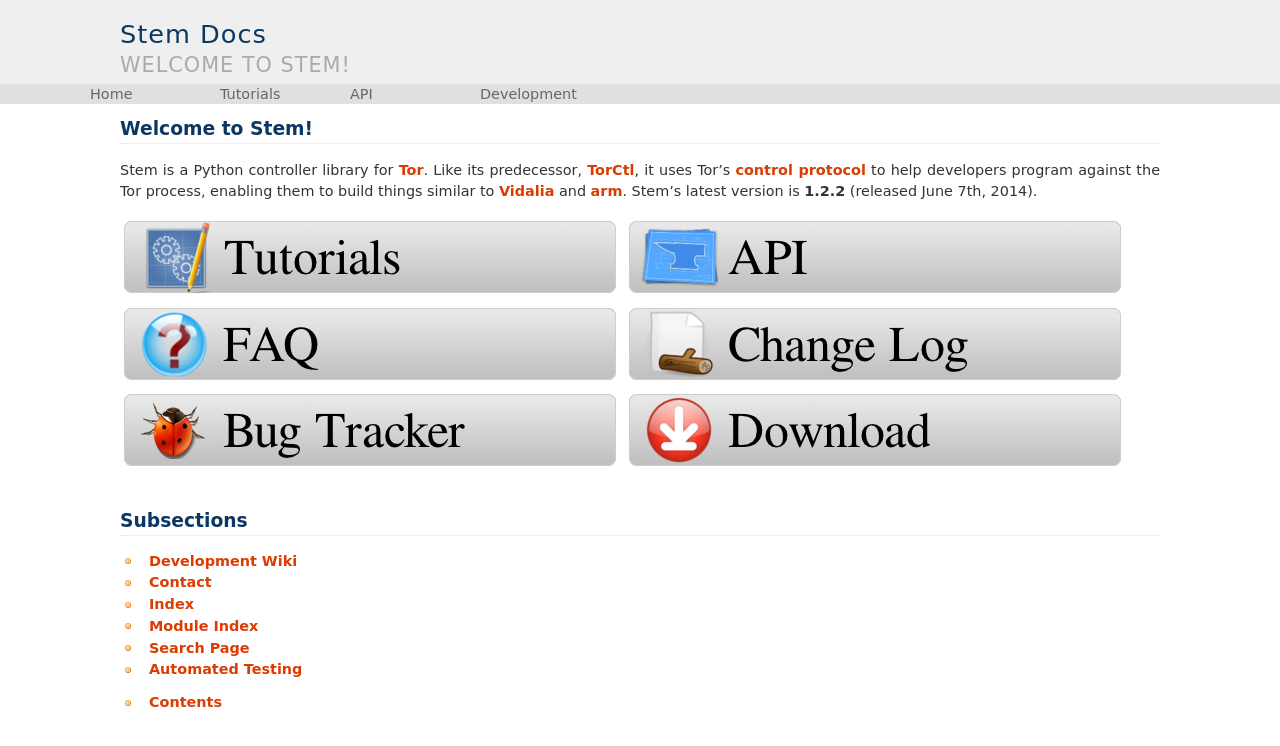
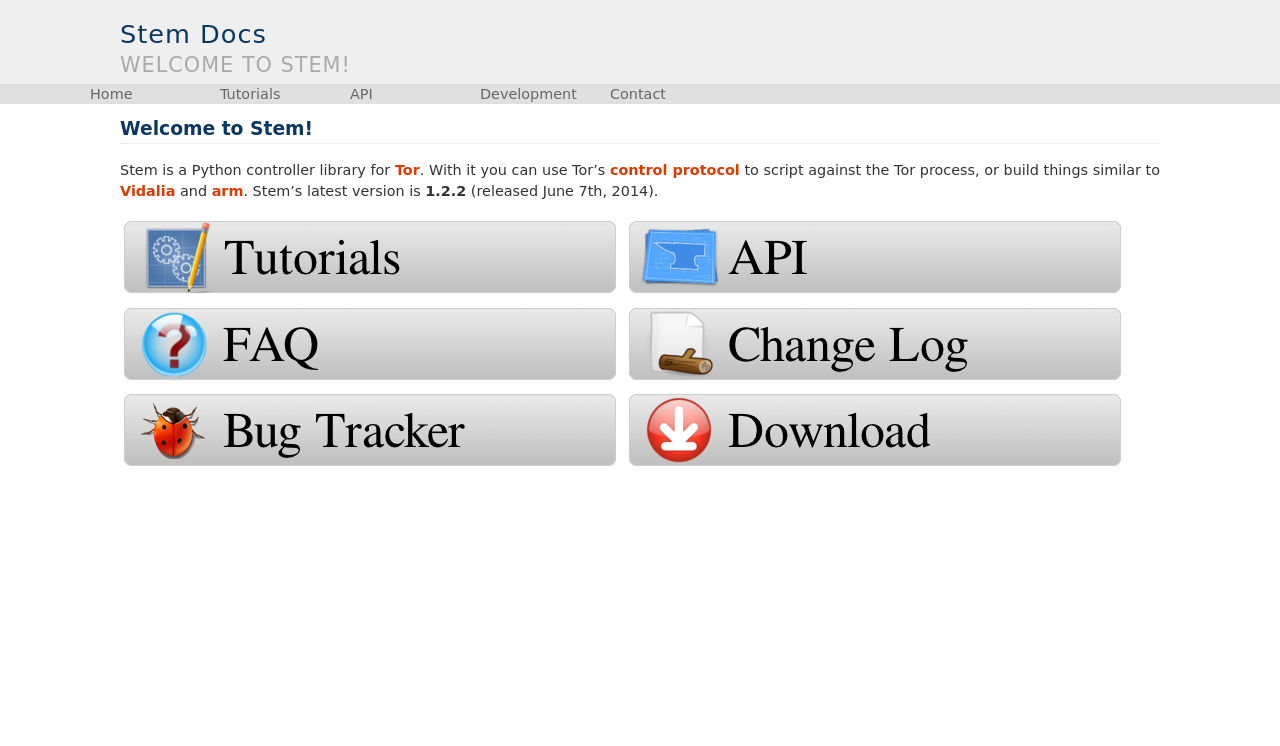
Before and after one commit to torproject/stem, a Sphinx documentation site: the page built from docs/index.rst, in a window 1280 px wide. Shown: the top 746 px of the page. Built offline with Sphinx 7.4.7, drawn with Linux system fonts in a browser that asks for light colours.

Commit message:
Dropping subsections from the main page
On reflection just about none of these were really useful...

  * Development Wiki - Not useful to anyone except me. It's hardly used any
    longer, and the only handy bit is the release checklist. Moved into the
    menu.

  * Contact - Ok, this one *is* useful. Moved to be a top level menu item so
    it's even more visible.

  * Index, Module Index, Search, and Contents - *shrug*

  * Automated Testing - Nobody except me has a reason to care about this. Moved
    the link to the wiki.

I also tweaked the wording on the page to make it even shorter. Short is good,
and there's no reason to continue to mention TorCtl.

```diff
--- a/docs/_templates/layout.html
+++ b/docs/_templates/layout.html
@@ -49,9 +49,11 @@
               <li><a href="{{ pathto('faq') }}">FAQ</a></li>
               <li><a href="{{ pathto('change_log') }}">Change Log</a></li>
               <li><a href="https://trac.torproject.org/projects/tor/wiki/doc/stem/bugs">Bug Tracker</a></li>
+              <li><a href="https://trac.torproject.org/projects/tor/wiki/doc/stem">Wiki</a></li>
               <li><a href="{{ pathto('download') }}">Download</a></li>
             </ul>
           </li>
+          <li><a href="https://www.atagar.com/contact/">Contact</a></li>
         </ul>
 
         {%- block haikurel2 %}
--- a/docs/contents.rst
+++ b/docs/contents.rst
@@ -18,6 +18,7 @@
    tutorials/examples/list_circuits
    tutorials/examples/outdated_relays
    tutorials/examples/persisting_a_consensus
+   tutorials/examples/votes_by_bandwidth_authorities
 
    change_log
    download
--- a/docs/index.rst
+++ b/docs/index.rst
@@ -1,7 +1,7 @@
 Welcome to Stem!
 ================
 
-Stem is a Python controller library for `Tor <https://www.torproject.org/>`_. Like its predecessor, `TorCtl <https://gitweb.torproject.org/pytorctl.git>`_, it uses Tor's `control protocol <https://gitweb.torproject.org/torspec.git/tree/control-spec.txt>`_ to help developers program against the Tor process, enabling them to build things similar to `Vidalia <https://www.torproject.org/getinvolved/volunteer.html.en#project-vidalia>`_ and `arm <https://www.atagar.com/arm/>`_. Stem's latest version is **1.2.2** (released June 7th, 2014).
+Stem is a Python controller library for `Tor <https://www.torproject.org/>`_. With it you can use Tor's `control protocol <https://gitweb.torproject.org/torspec.git/tree/control-spec.txt>`_ to script against the Tor process, or build things similar to `Vidalia <https://www.torproject.org/projects/vidalia.html.en>`_ and `arm <https://www.atagar.com/arm/>`_. Stem's latest version is **1.2.2** (released June 7th, 2014).
 
 .. Main Stem Logo
    Source: http://www.wpclipart.com/plants/assorted/P/plant_stem.png.html
@@ -64,17 +64,5 @@
 .. image:: /_static/buttons/download.png
    :target: download.html
 
-Subsections
-===========
-
-* `Development Wiki <https://trac.torproject.org/projects/tor/wiki/doc/stem>`_
-* `Contact <https://www.atagar.com/contact/>`_
-* :ref:`genindex`
-* :ref:`modindex`
-* :ref:`search`
-* `Automated Testing <https://jenkins.torproject.org/job/stem-tor-ci/>`_
-
 .. toctree::
    :maxdepth: 1
-
-   contents
```
